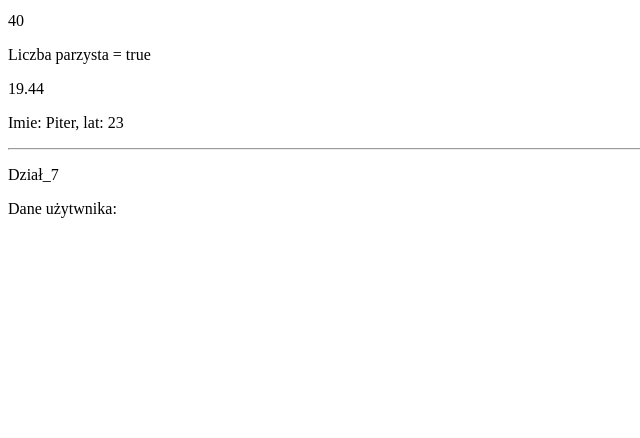
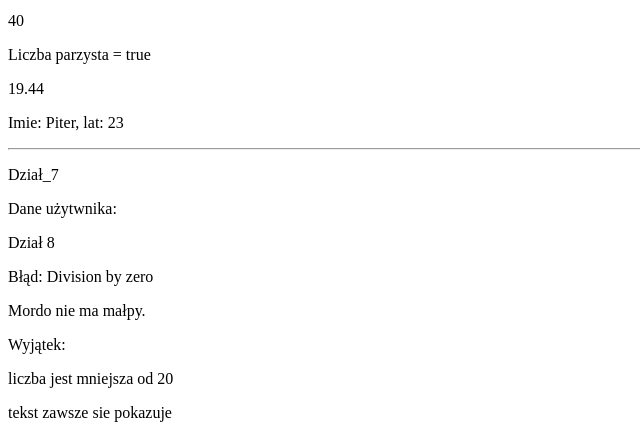
Before and after one commit to Adrian-Buczek/php, a PHP site: page / in a window 1280 px wide. Shown: the part 1030-1468 px from the top of the page, without its empty margins (0-640 px from the left). Before the commit the page ends 1248 px from the top, so only its background shows below. Run offline with PHP 8.4, Linux system fonts and the light colour scheme.

Commit message:
Add files via upload

```diff
--- a/zadaniadzial1/index.php
+++ b/zadaniadzial1/index.php
@@ -215,10 +215,51 @@
         echo "<p>Dane użytwnika:</p>";
     };
 
+    if (!isset($_SESSION['jezyk'])) {
+        $_SESSION['jezyk'] = 'pl';
+    };
+
     unset($_SESSION["usun"]);
+
+
+    echo '<p>Dział 8</p>';
+
+  try{
+    $wyniczek = 35 / 0;
+
+  } catch (DivisionByZeroError $kom) {
+    echo "Błąd: " . $kom->getMessage();
+  };
+
+  $mailek = "ABCDEgmail.com";
+  try {
+    if(!str_contains($mailek, "@")){
+        throw new Exception('<p>Mordo nie ma małpy.</p>');
+    }
+  }catch(Exception $e){
+    echo $e->getMessage();
+  };
+
+  try{
+    if($zmienna < 20){
+        throw new Exception("liczba jest mniejsza od 20");
+    }
+    echo "Zmienna: $zmienna";
+  } catch (Exception $e) {
+    echo "<p>Wyjątek: </p>" . $e->getMessage();
+  } finally {
+    echo "<p>tekst zawsze sie pokazuje</p>";
+  };
+
+
+
+
+
+
 
     session_destroy();
 
     ?>
+
 </body>
 </html>
```
